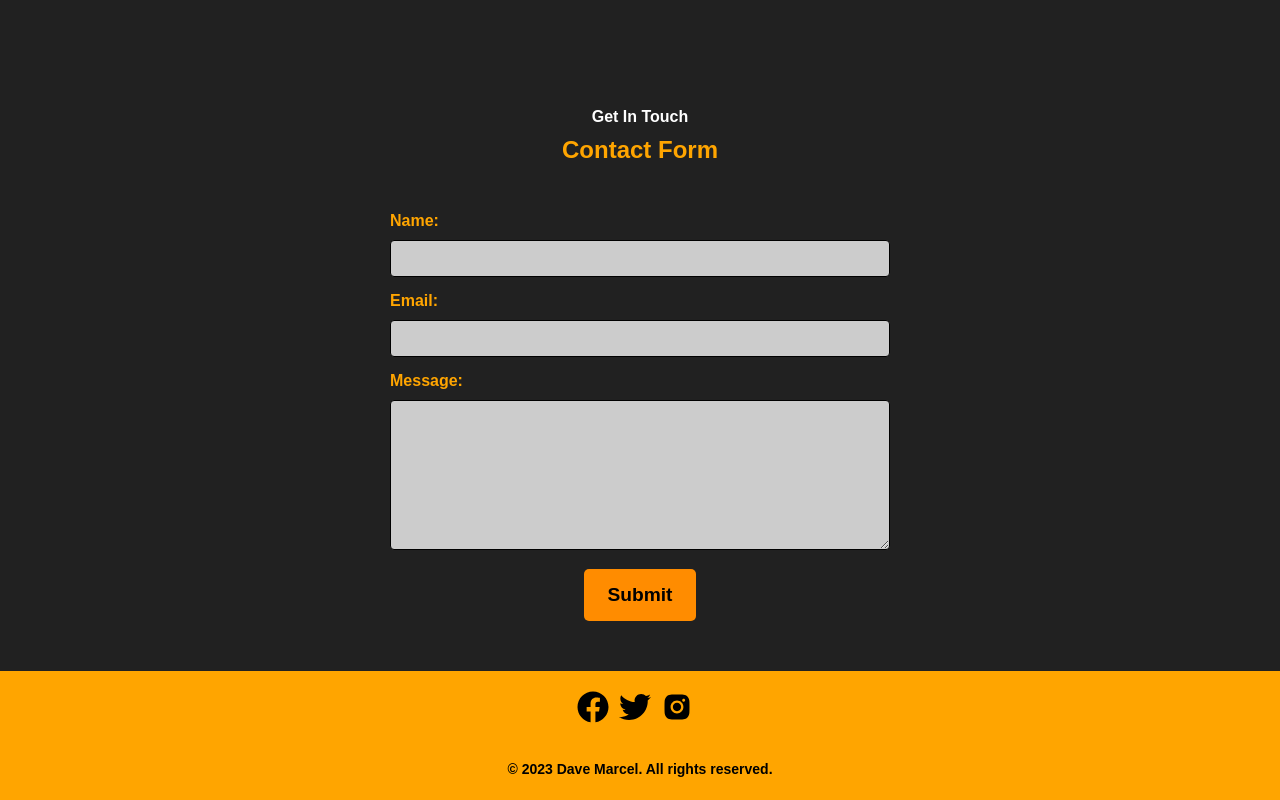
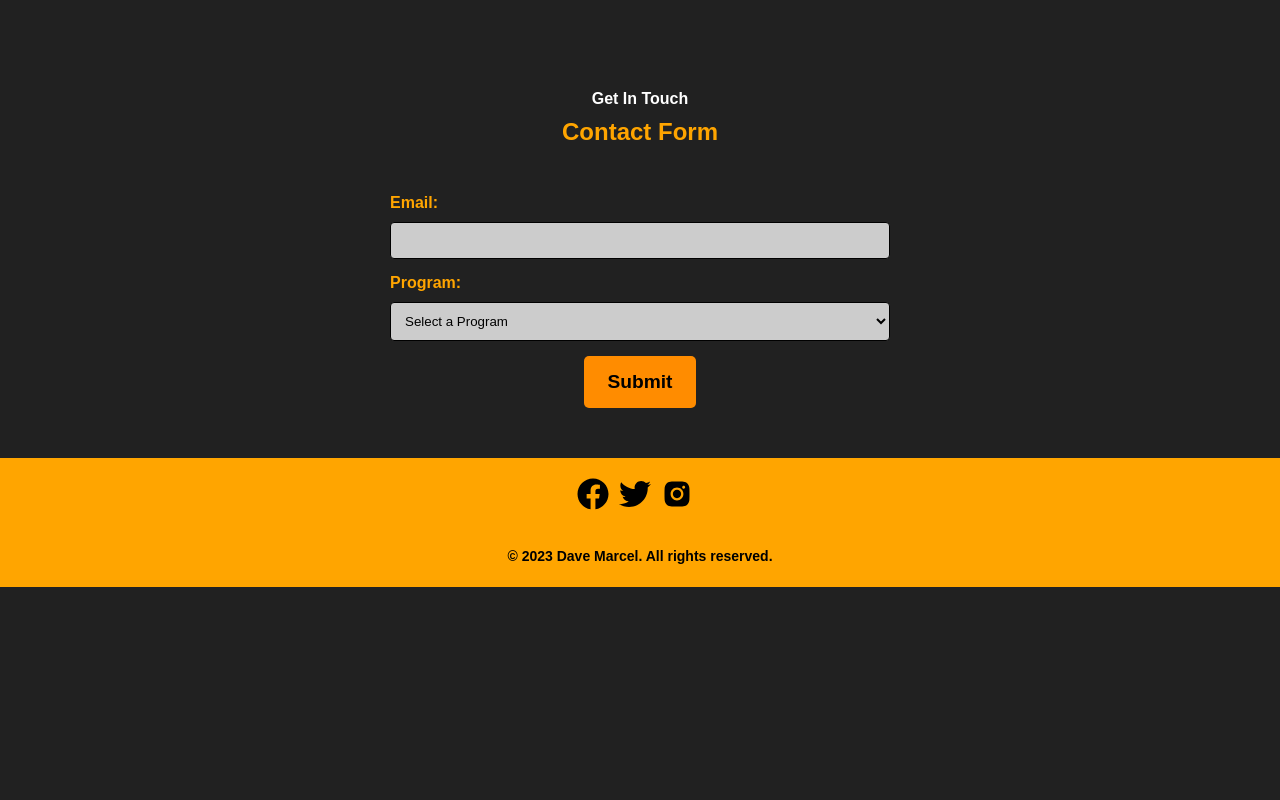
Before and after one commit to GulzaibAhmad/fitness-app, a React (Create React App) app: page / in a window 1280 px wide. Shown: the part 2908-3708 px from the top of the page. After the commit the page ends 3495 px from the top, so only its background shows below. Built offline with nearby package versions, Linux system fonts and the light colour scheme.

Commit message:
contact updated

```diff
--- a/src/components/contact/Contact.js
+++ b/src/components/contact/Contact.js
@@ -1,42 +1,25 @@
 import React, { useState } from 'react';
 
-import './contact.css'
+import './contact.css';
 
 export default function Contact() {
-  const [name, setName] = useState('');
   const [email, setEmail] = useState('');
-  const [message, setMessage] = useState('');
-  const [submitted, setSubmitted] = useState(false);
+  const [program, setProgram] = useState('');
 
   const handleSubmit = (e) => {
     e.preventDefault();
-    // Here you can add your logic to handle the form submission, such as sending an email or saving the data to a database
-    // Once the submission is successful, you can set the "submitted" state to true
-    setSubmitted(true);
+    alert('Thank you for reaching out! We will get back to you soon.');
+
+    setEmail('');
+    setProgram('');
   };
 
   return (
     <section id="contact">
-      <br />
       <h5>Get In Touch</h5>
       <h2>Contact Form</h2>
 
-      {submitted ? (
-        <div>
-          <p>Thank you for reaching out! We will get back to you soon.</p>
-        </div>
-      ) : (
       <form onSubmit={handleSubmit}>
-          <div>
-            <label htmlFor="name">Name:</label>
-            <input
-              type="text"
-              id="name"
-              value={name}
-              onChange={(e) => setName(e.target.value)}
-              required
-            />
-          </div>
         <div>
           <label htmlFor="email">Email:</label>
           <input
@@ -48,17 +31,21 @@ export default function Contact() {
           />
         </div>
         <div>
-            <label htmlFor="message">Message:</label>
-            <textarea
-              id="message"
-              value={message}
-              onChange={(e) => setMessage(e.target.value)}
+          <label htmlFor="program">Program:</label>
+          <select
+            id="program"
+            value={program}
+            onChange={(e) => setProgram(e.target.value)}
             required
-            ></textarea>
+          >
+            <option value="">Select a Program</option>
+            <option value="One-On-One Training">One-On-One Training</option>
+            <option value="Semi-Private Training">Semi-Private Training</option>
+            <option value="Online Training">Online Training</option>
+          </select>
         </div>
         <button type="submit">Submit</button>
       </form>
-      )}
     </section>
   );
 }
--- a/src/components/contact/contact.css
+++ b/src/components/contact/contact.css
@@ -28,7 +28,7 @@
 
 input[type="text"],
 input[type="email"],
-  textarea {
+select {
   background-color: #ccc;
   width: 100%;
   padding: 10px;
@@ -37,13 +37,9 @@
   margin-bottom: 15px;
 }
 
-  textarea {
-    height: 150px;
-  }
-
 button[type="submit"] {
-    display: block; /* Add this to make the button a block-level element */
-    margin: 0 auto; /* Horizontally center the button */
+  display: block;
+  margin: 0 auto;
   border: none;
   background-color: darkorange;
   font-weight: bold;
@@ -54,7 +50,6 @@
   border-radius: 5px;
   transition: background-color 0.3s ease;
 }
-
 
 button[type="submit"]:hover {
   background-color: orange;
@@ -103,3 +98,9 @@
     font-size: 1.2rem;
   }
 }
+
+/* Styles for the options within the select element */
+select option {
+  background-color: #fff;
+  color: #000;
+}
--- a/src/components/footer/footer.css
+++ b/src/components/footer/footer.css
@@ -1,6 +1,6 @@
 footer {
   background-color: orange;
-    width: 100%;
+  max-width: 100%;
   padding: 20px;
   text-align: center;
   color: #fff;
--- a/src/components/programs/Programs.js
+++ b/src/components/programs/Programs.js
@@ -6,7 +6,7 @@ import './programs.css'; // Import the CSS file for styling
 
 const programsData = [
   {
-    title: 'One-on-one Training',
+    title: 'One-On-One Training',
     image: One,
     description: 'Personalized coaching provides individualized instruction on correct lifting techniques, acquaints you with exercises tailored to your specific objectives, and empowers you to unlock your maximum potential.',
   },
```
Lines whose indentation alone changed are shown as unchanged.
